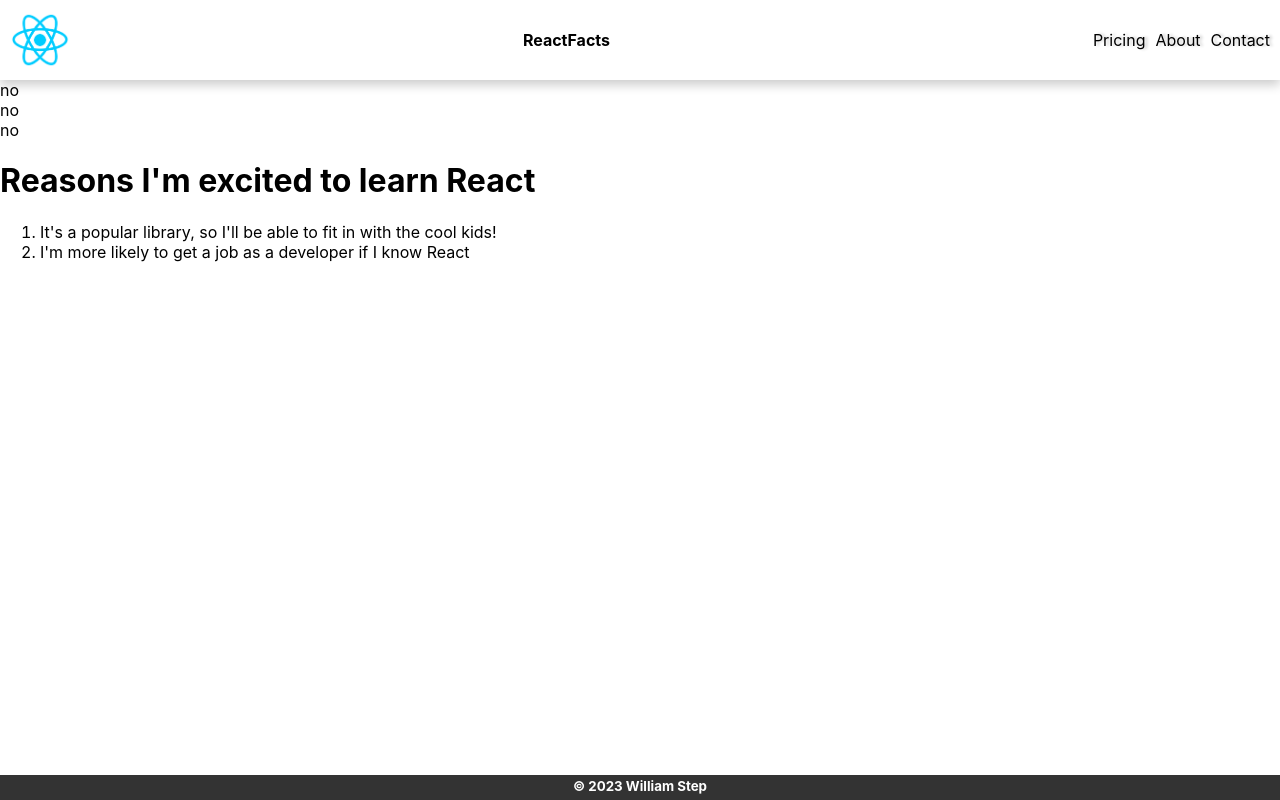
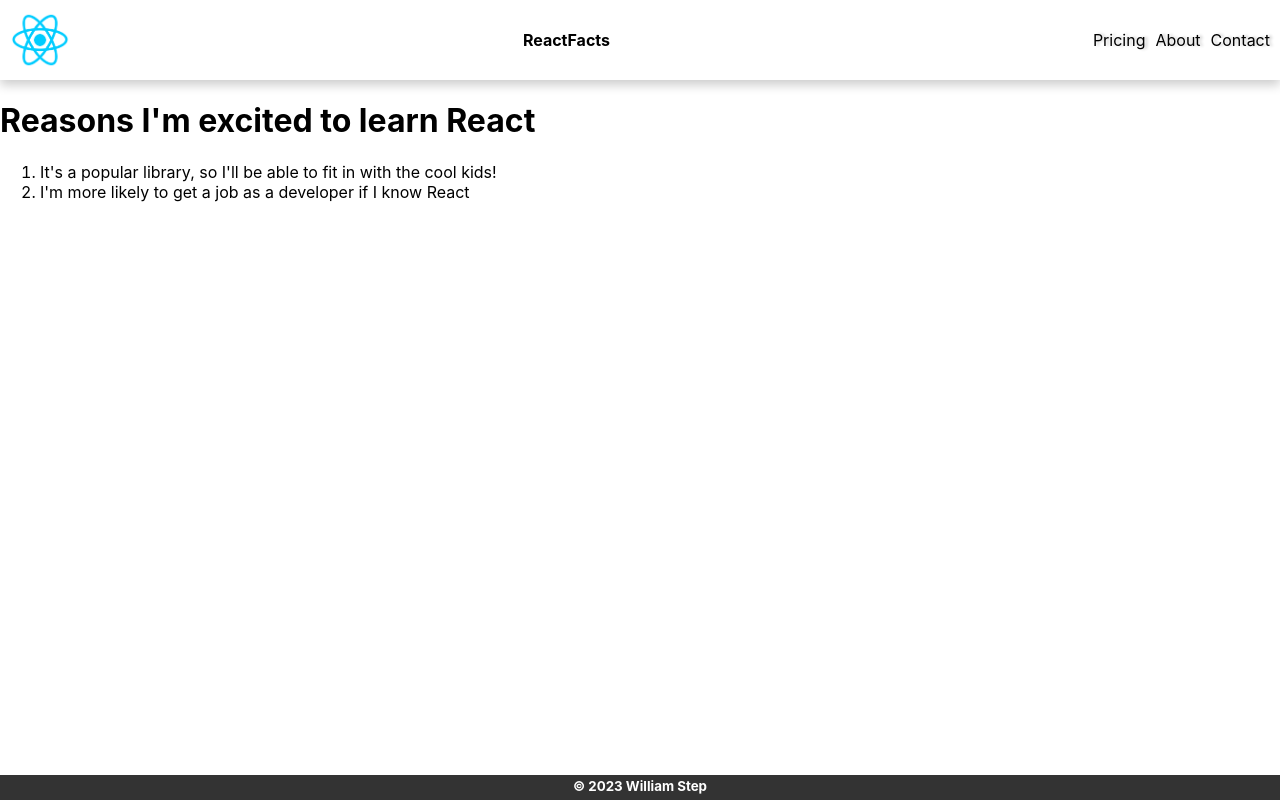
Before and after one commit to will-s-205/random-quote-machine, a JavaScript app: page / in a window 1280 px wide. Built offline with nearby package versions, Linux system fonts and the light colour scheme; the HTML template or start-up script is replaced by a standard one.

Commit message:
redundant lines of code removed

```diff
--- a/src/components/MainContent.js
+++ b/src/components/MainContent.js
@@ -1,9 +1,9 @@
 export default function MainContent() {
     return (
         <div>
-            <div id="text">no</div>
-            <div id="author">no</div>
-            <div id="new-quote">no</div>
+            <div id="text"></div>
+            <div id="author"></div>
+            <div id="new-quote"></div>
             {/* ELEMENTS BELOW SHOULD BE CLICKABLE */}
             {/* <div id="tweet-quote"></div> */}
             {/* <div id="text"></div> */}
```
